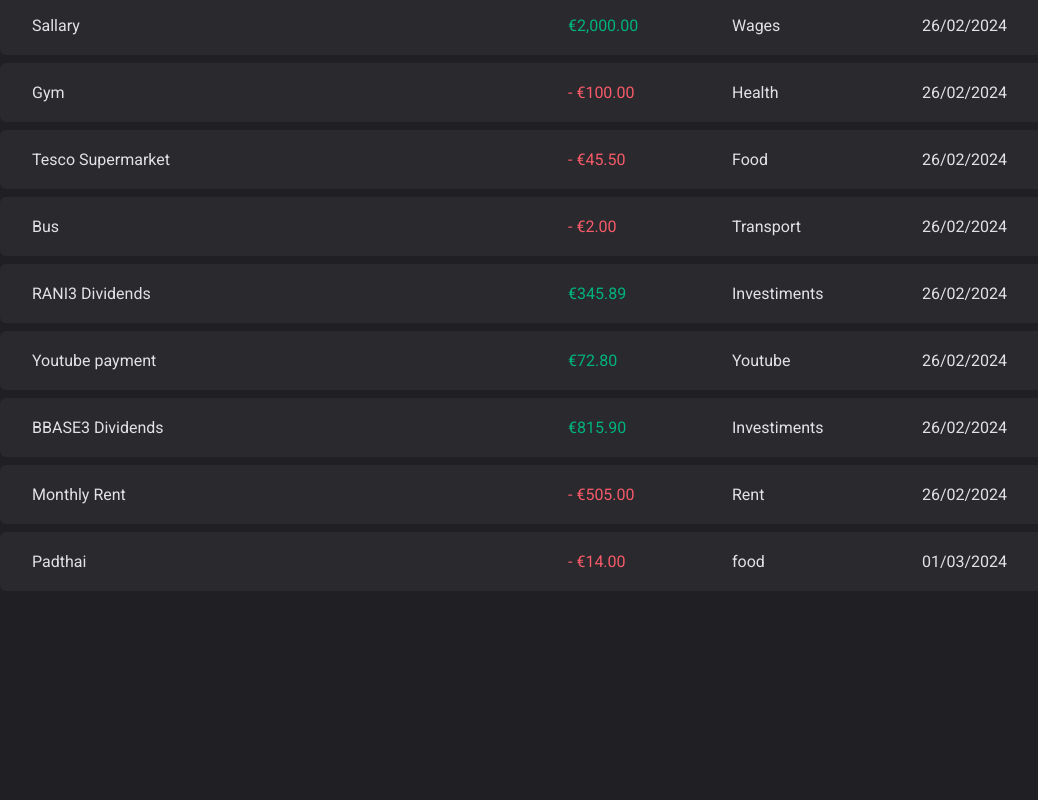
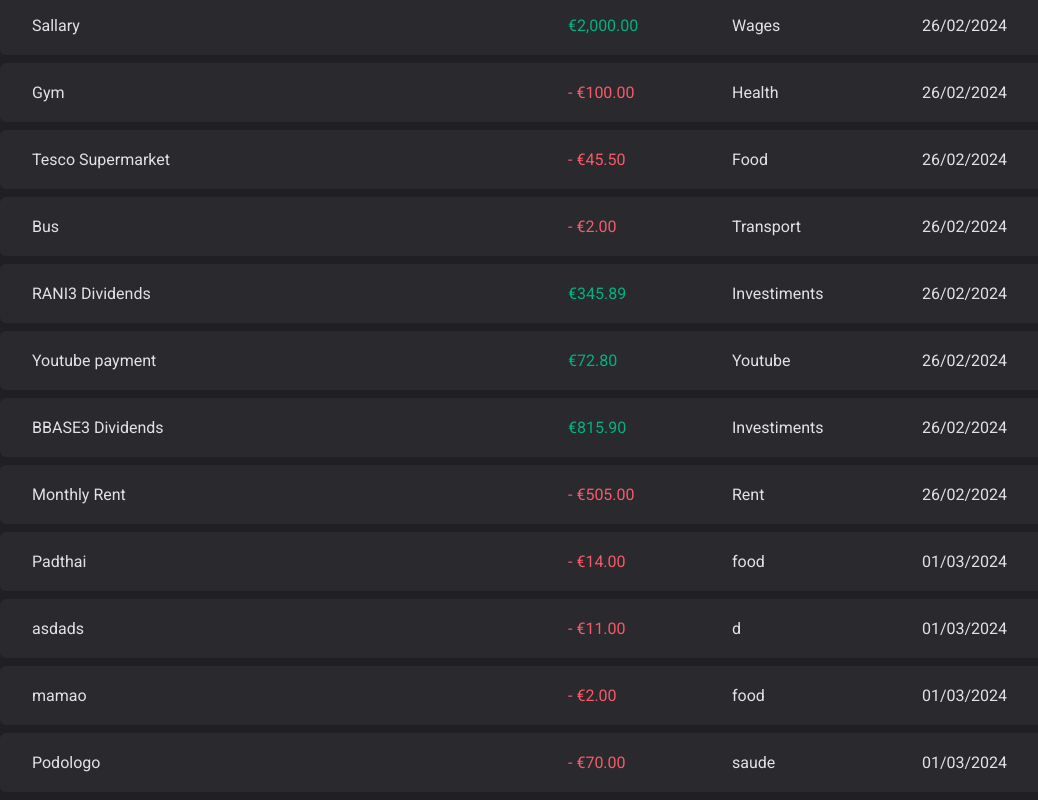
Before and after one commit to eduaardofranco/dt-money, a React (Vite) app: page / in a window 1280 px wide. Shown: the part 481-1281 px from the top of the page, without its empty margins (104-1142 px from the left). Before the commit the page ends 1080 px from the top, so only its background shows below. Built offline with nearby package versions, Linux system fonts and the light colour scheme; data requests are answered from the project's data file.

Commit message:
create new transaction fnc in the context

```diff
--- a/server.json
+++ b/server.json
@@ -79,6 +79,30 @@
       "type": "outcome",
       "createdAt": "2024-03-01T19:33:03.342Z",
       "id": 10
+    },
+    {
+      "description": "asdads",
+      "category": "d",
+      "price": 11,
+      "type": "outcome",
+      "createdAt": "2024-03-01T19:51:13.174Z",
+      "id": 11
+    },
+    {
+      "description": "mamao",
+      "category": "food",
+      "price": 2,
+      "type": "outcome",
+      "createdAt": "2024-03-01T19:53:59.236Z",
+      "id": 12
+    },
+    {
+      "description": "Podologo",
+      "category": "saude",
+      "price": 70,
+      "type": "outcome",
+      "createdAt": "2024-03-01T20:11:39.597Z",
+      "id": 13
     }
   ]
 }
--- a/src/components/NewTransactionModal/index.tsx
+++ b/src/components/NewTransactionModal/index.tsx
@@ -3,7 +3,8 @@ import { CloseButton, Content, Overlay, TransactionType, TransactionTypeButton }
 import { ArrowCircleDown, ArrowCircleUp, X } from 'phosphor-react'
 import * as z from 'zod'
 import { Controller, useForm } from 'react-hook-form'
-import { api } from '../../lib/axios'
+import { useContext } from 'react'
+import { TransactionContext } from '../../contexts/TransactionsContext'
 
 const newTransactionSchema = z.object({
     description: z.string(),
@@ -16,9 +17,12 @@ type NewTransactionFomrInputs = z.infer<typeof newTransactionSchema>
 
 export function NewTransactionModal() {
 
+    const { createTransaction } = useContext(TransactionContext)
+
     const { register,
             control,
             handleSubmit,
+            reset,
             formState: { isSubmitting }
     } = useForm<NewTransactionFomrInputs>({
         defaultValues: {
@@ -29,13 +33,14 @@ export function NewTransactionModal() {
     async function handleCreateNewTransaction(data: NewTransactionFomrInputs) {
         const { category, description, price, type } = data
 
-        await api.post('transactions', {
+        await createTransaction({
             description,
             category,
             price,
-            type,
-            createdAt: new Date()
+            type
         })
+
+        reset()
     }
 
     return(
--- a/src/contexts/TransactionsContext.tsx
+++ b/src/contexts/TransactionsContext.tsx
@@ -10,10 +10,18 @@ export interface Transaction {
     category: string
     createdAt: string
 }
+interface CreateTransactionInput {
+    description: string
+    price: number
+    category: string
+    type: 'income' | 'outcome'
+}
+
 
 interface TransactionsContextType {
     transactions: Transaction[]
     fetchTransactions: (query?: string) => Promise<void>
+    createTransaction: (data: CreateTransactionInput) => Promise<void>
 }
 
 export const TransactionContext = createContext({} as TransactionsContextType)
@@ -36,13 +44,26 @@ export function TransactionsProvider({ children }: TransactionsProviderProps) {
         setTransactions(response.data)
     }
 
+    async function createTransaction(data: CreateTransactionInput) {
+        const { category, description, price, type } = data
+
+        const response = await api.post('transactions', {
+            description,
+            category,
+            price,
+            type,
+            createdAt: new Date(),
+        })
+        setTransactions(prev => [response.data, ...prev])
+    }
+
     useEffect(() => {
         fetchTransactions()
     }, [])
 
 
     return(
-        <TransactionContext.Provider value={{ transactions, fetchTransactions }}>
+        <TransactionContext.Provider value={{ transactions, fetchTransactions, createTransaction }}>
             {children}
         </TransactionContext.Provider>
     )
```
